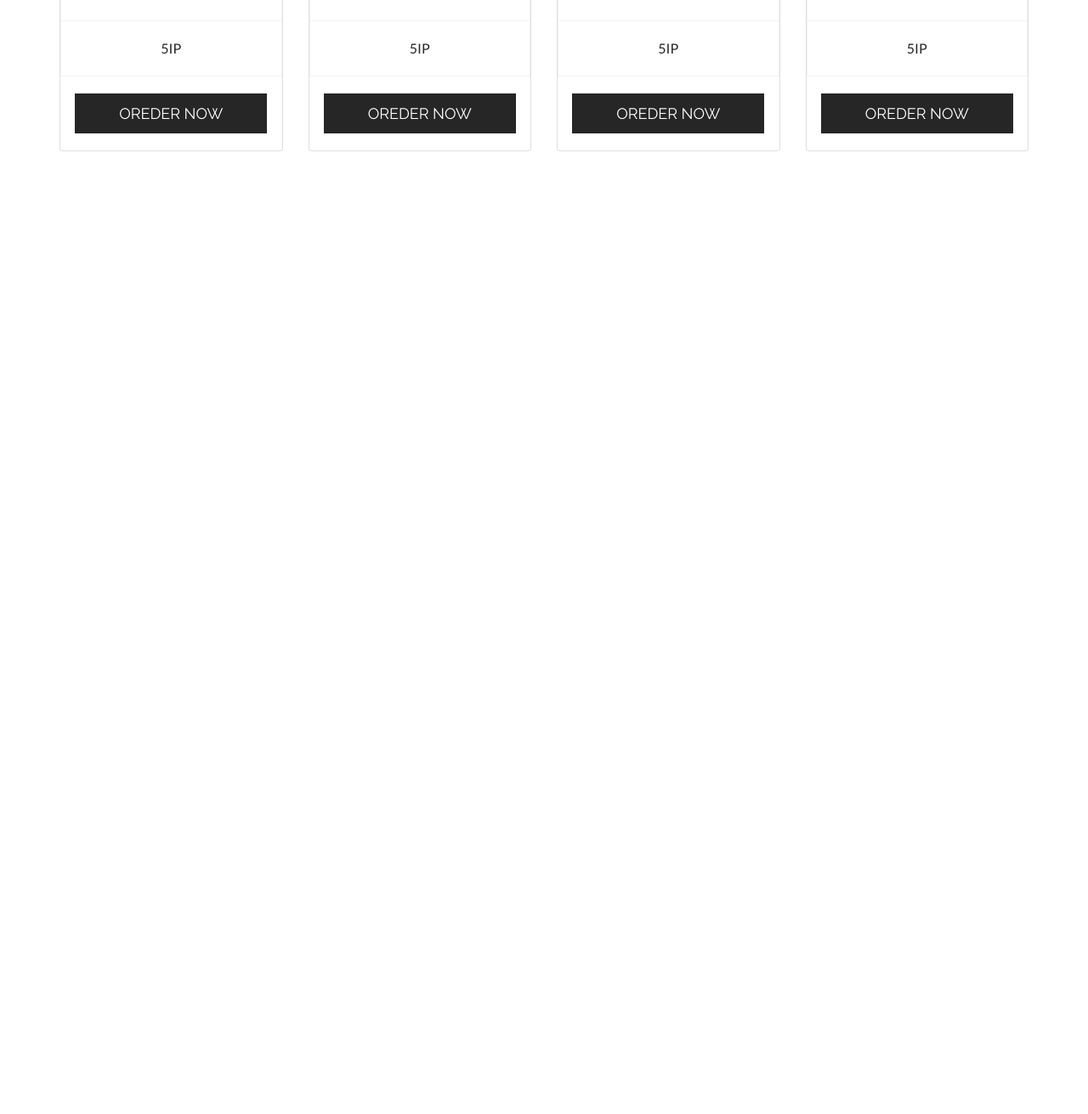
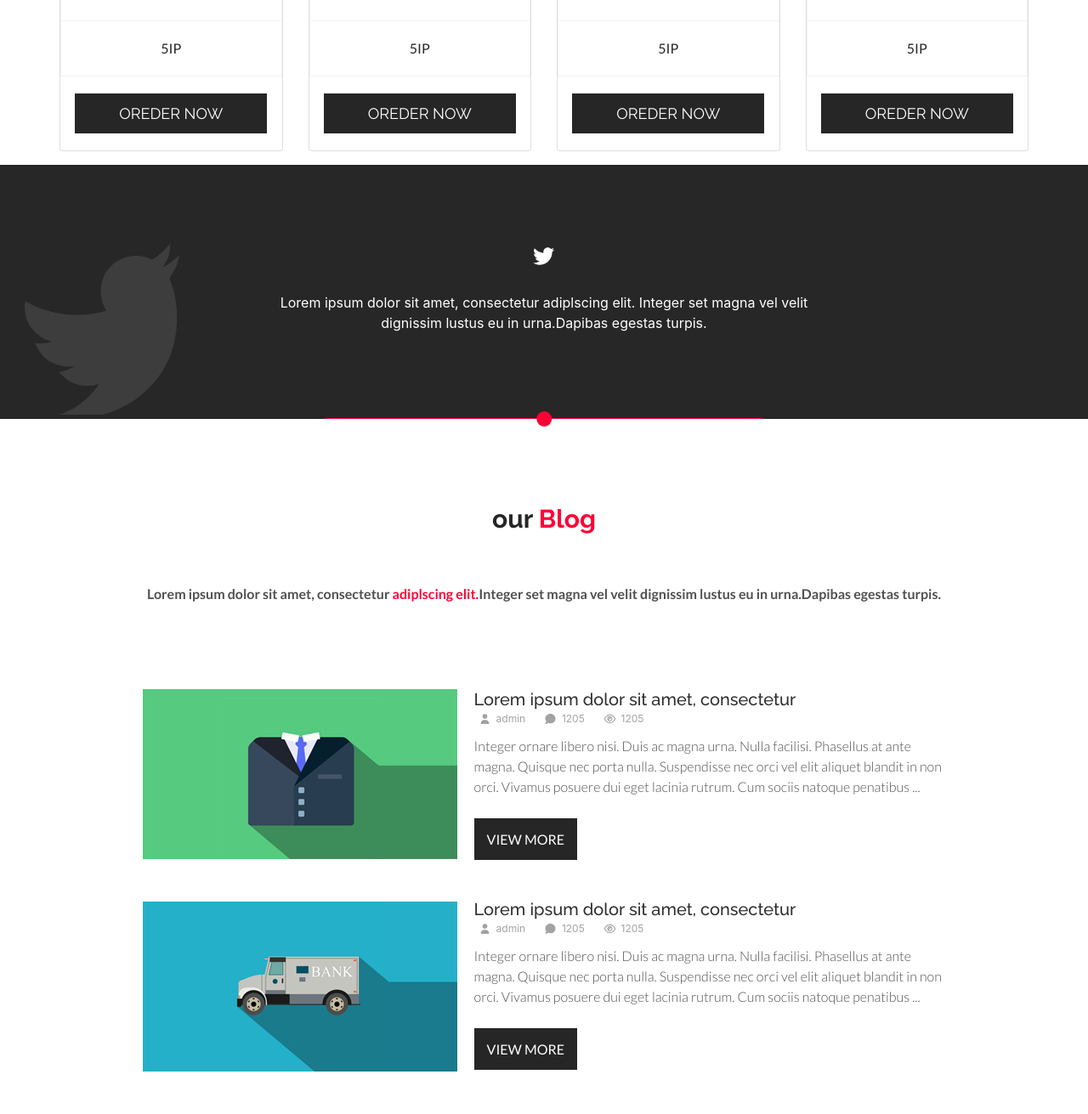
Before and after one commit to Rita9888/HW6, a plain HTML site: page index.html in a window 1280 px wide. Shown: the part 7577-8888 px from the top of the page at 85% size. Before the commit the page ends 7771 px from the top, so only its background shows below. Drawn offline with nearby package versions, Linux system fonts and the light colour scheme.

Commit message:
hw 6-7-8 (without adaptative)

```diff
--- a/css/style.css
+++ b/css/style.css
@@ -1494,6 +1494,146 @@ header .menu li:hover{
 	color: #fff;
 }
 
+/*------twitte---------*/
+.container16{
+	background-image: url('../image/twitter.png');
+}
+
+.container16 .content{
+	width: 100%;
+	display: flex;
+	flex-direction: column;
+	justify-content: center;
+	align-items: center;
+}
+
+.container16 svg{
+	margin-top: 95px;
+	margin-bottom: 30px;
+	color: #fff;
+	font-size: 25px;
+}
+
+.container16 .content:hover svg{
+	color:#ff0036;
+}
+
+.container16 p{
+	color: #fff;
+	font-size: 16px;
+	text-align: center;
+	margin-bottom: 100px;
+}
+
+.container16 .srcoll_bar {
+	width: 44%;
+	background-color: #ff0036;
+	height: 1px;
+	color: #ff0036;
+	text-align: center;
+	margin: 0 auto;
+}
+
+.container16 .srcoll_bar .fa-circle {
+	position: relative;
+	bottom: 10px;
+	margin: 0;
+	font-size: 18px;
+	color: #ff0036;
+}
+
+/*------(17)our Blog----*/
+.container17 h2{
+	text-align: center;
+	font-size: 30px;
+	font-family: 'Raleway', sans-serif;
+	color: #262626;
+	font-weight: bold;
+	margin-top: 100px;
+}
+
+.container17 span{
+	color:#ff0036;
+}
+
+.container17 p{
+	text-align: center;
+	font-size: 16px;
+	font-family: 'Lato', sans-serif;
+	color: #505050;
+	font-weight: bold;
+	padding-top: 50px ;
+	margin-bottom: 100px;
+}
+
+.container17 .blog .descr .card1 h4,
+.container17 .blog .descr .card2 h4{
+	font-family: 'Raleway', sans-serif;
+	font-size: 20px;
+	color: #2e2e2e;
+	font-weight: 500;
+	margin: 0;
+}
+
+.container17 .blog .descr .card1 p,
+.container17 .blog .descr .card2 p{
+	font-family: 'Lato', sans-serif;
+	font-size: 16px;
+	color: #505050;
+	font-weight: 300;
+	text-align: left;
+	margin-bottom: 30px;
+	padding: 8px 0;
+}
+
+.container17 .blog .descr .card1 a,
+.container17 .blog .descr .card2 a{
+	font-family: 'Lato', sans-serif;
+	font-size: 16px;
+	color: #fff;
+	text-align: left;
+	background: #262626;
+	padding: 15px;
+	margin-bottom: 50px;
+	text-decoration: none;
+}
+
+.container17 .blog .descr .card1 a:hover,
+.container17 .blog .descr .card2 a:hover{
+	background: #ff0036;
+}
+.container17 .blog .descr .card2{
+	margin-top: 58px;
+}
+
+.container17 .blog .image img{
+	margin-bottom: 50px;
+}
+
+.container17 .blog .image img:hover{
+	opacity: 0.5;
+}
+
+.container17 .blog .descr .card1 .icon,
+.container17 .blog .descr .card2 .icon{
+	display: flex;
+	color: #a2a2a2;
+	align-items: center;
+	font-size: 12px;
+}
+
+.container17 .blog .descr .card1 .icon .space,
+.container17 .blog .descr .card2 .icon .space {
+	width: 3%;
+}
+
+.container17 .blog .descr .card1 .icon svg,
+.container17 .blog .descr .card2 .icon svg {
+	margin: 1%;
+}
+
+
+
 /*------media---------*/
 
 @media(max-width: 1020px){
--- a/index.html
+++ b/index.html
@@ -502,6 +502,66 @@
         </div>
 
     </section>
+    <section class="container16">
+        <div class="center">
+            <div class="content">
+            <i class="fab fa-twitter"></i>
+            <p>Lorem ipsum dolor sit amet, consectetur adiplscing elit. Integer set magna vel
+                velit<br> dignissim lustus eu in urna.Dapibas egestas turpis.</p>
+            </div>
+            <div class="srcoll_bar">
+                 <i class="fas fa-circle"></i>
+              </div>
+        </div>
+    </section>
+
+    <section class="container17">
+        <div class="center">
+            <h2>our<span> Blog</span></h2>
+            <p>Lorem ipsum dolor sit amet, consectetur <span>adiplscing elit.</span>Integer set magna vel
+             velit dignissim lustus eu in urna.Dapibas egestas turpis.</p>
+             <div class="container-fluid">
+                 <div class="blog row justify-content-md-center">
+                    <div class="image col-xl-4">
+                        <img src="./image/blog1.png">
+                        <img src="./image/blog.png">
+                    </div>
+                    <div class="descr col-xl-6">
+                        <div class="card1">
+                            <h4>Lorem ipsum dolor sit amet, consectetur </h4>
+                            <div class="icon">
+                                    <i class="fas fa-user"></i> admin
+                                    <i class="space"></i>
+                                    <i class="fas fa-comment"></i> 1205
+                                    <i class="space"></i>
+                                    <i class="far fa-eye"></i> 1205
+                            </div>
+                            <p>Integer ornare libero nisi. Duis ac magna urna. Nulla facilisi.
+                                 Phasellus at ante magna. Quisque nec porta nulla. Suspendisse
+                                  nec orci vel elit aliquet blandit in non orci. Vivamus posuere
+                                   dui eget lacinia rutrum. Cum sociis natoque penatibus ...</p>
+                            <a href="#">VIEW MORE</a>
+                        </div>
+                        <div class="card2">
+                            <h4>Lorem ipsum dolor sit amet, consectetur </h4>
+                            <div class="icon">
+                                    <i class="fas fa-user"></i> admin
+                                    <i class="space"></i>
+                                    <i class="fas fa-comment"></i> 1205
+                                    <i class="space"></i>
+                                    <i class="far fa-eye"></i> 1205
+                            </div>
+                            <p>Integer ornare libero nisi. Duis ac magna urna. Nulla facilisi.
+                                Phasellus at ante magna. Quisque nec porta nulla. Suspendisse
+                                nec orci vel elit aliquet blandit in non orci. Vivamus posuere
+                                dui eget lacinia rutrum. Cum sociis natoque penatibus ...</p>
+                            <a href="#">VIEW MORE</a>
+                        </div>
+                    </div>
+                 </div>
+             </div>
+        </div>
+    </section>
 
 </div>
 
```
Also changed, not shown: image/blog.png (added), image/blog1.png (added), image/twitter.png (added).
